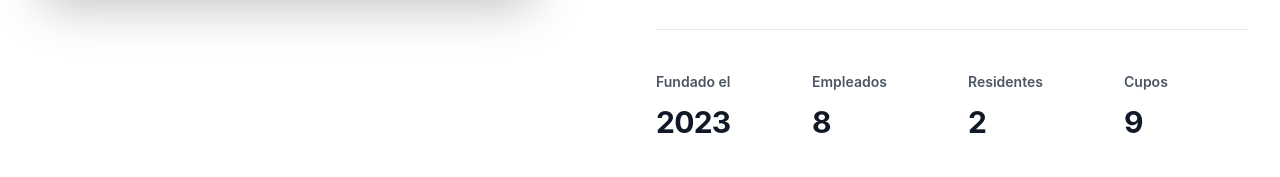
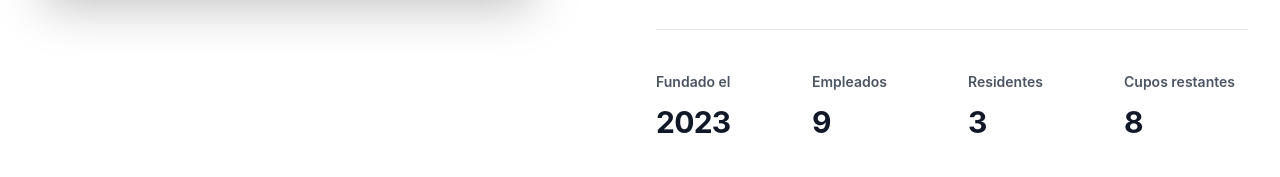
Before and after one commit to AndresV22/residencia-los-angeles-web-page, a Vue app: page /about in a window 1280 px wide. Shown: the part 775-952 px from the top of the page. Built offline with nearby package versions, Linux system fonts and the light colour scheme; a web font is replaced by a local one.

Commit message:
CHG: Cupos restantes

```diff
--- a/src/components/About.vue
+++ b/src/components/About.vue
@@ -55,8 +55,8 @@
 <script setup>
 const stats = [
   { label: 'Fundado el', value: '2023' },
-  { label: 'Empleados', value: '8' },
-  { label: 'Residentes', value: '2' },
-  { label: 'Cupos', value: '9' },
+  { label: 'Empleados', value: '9' },
+  { label: 'Residentes', value: '3' },
+  { label: 'Cupos restantes', value: '8' },
 ]
 </script>
```
